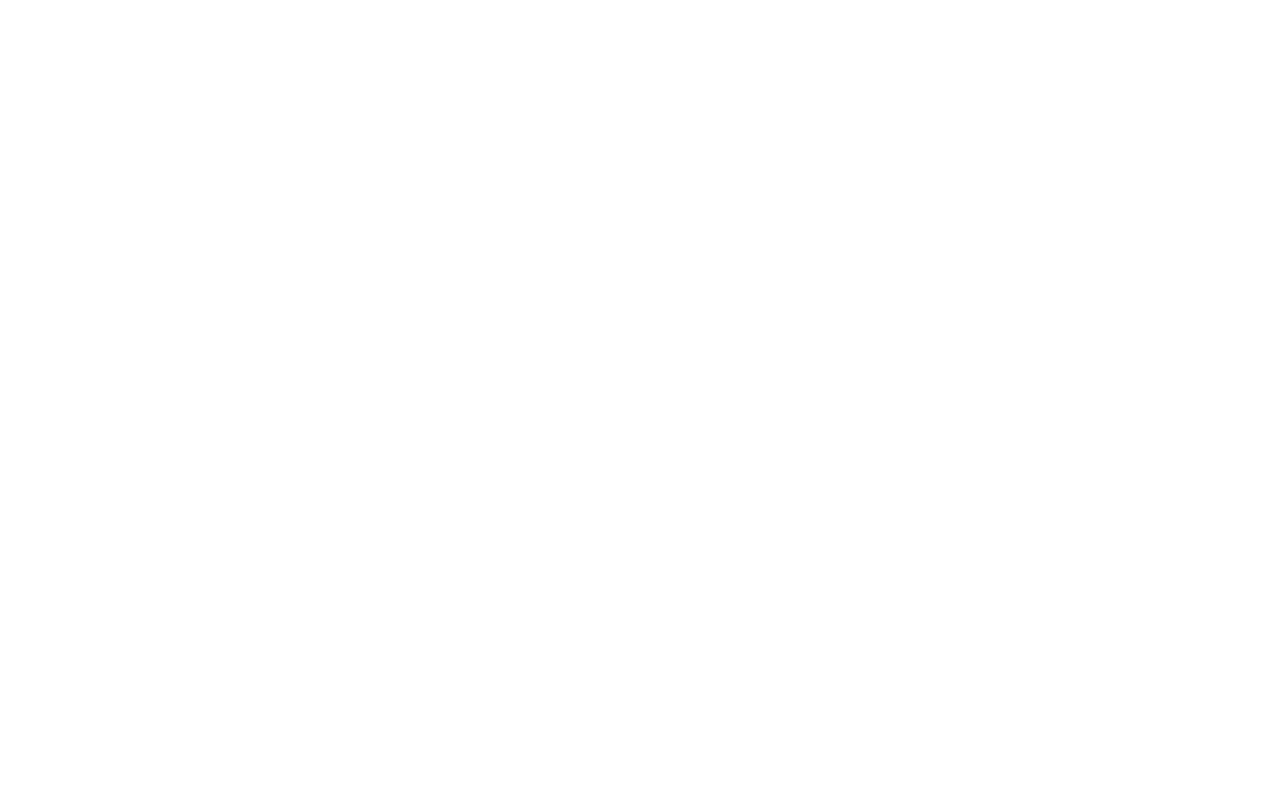
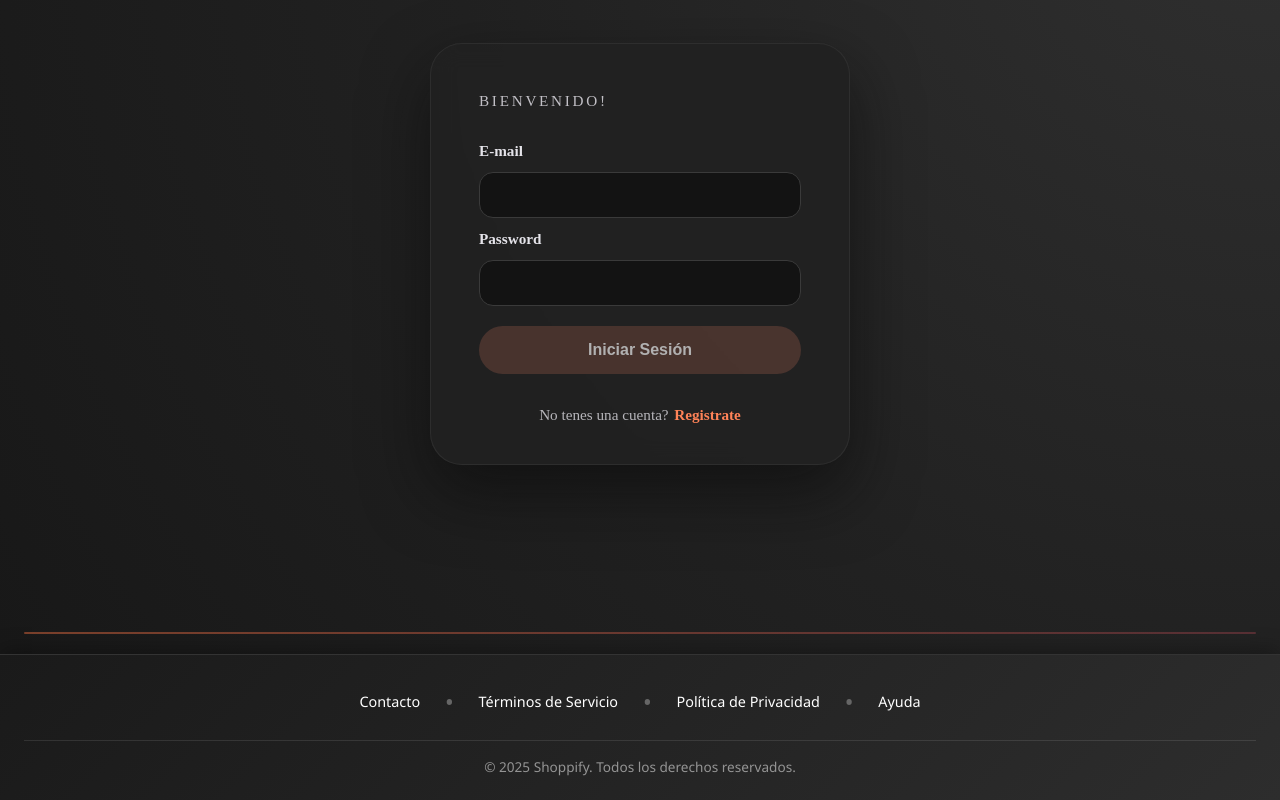
Before and after one commit to Newbie1337x/shoppify-ui, an Angular app: page /auth/login in a window 1280 px wide. Before the commit this address led to /. Shown: the part 234-1034 px from the top of the page. Before the commit the page ends 800 px from the top, so only its background shows below. Built offline with nearby package versions, Linux system fonts and the light colour scheme.

Commit message:
feat: header footer auth createds

```diff
--- /dev/null
+++ b/src/app/components/footer-auth/footer-auth.css
@@ -0,0 +1,109 @@
+.footer-auth {
+  background: linear-gradient(135deg, #1a1a1a 0%, #2d2d2d 100%);
+  color: #ffffff;
+  padding: 2rem 1.5rem 1.5rem;
+  text-align: center;
+  font-family: 'Segoe UI', Tahoma, Geneva, Verdana, sans-serif;
+  border-top: 1px solid #333;
+  box-shadow: 0 -4px 20px rgba(0, 0, 0, 0.3);
+  margin-top: auto;
+}
+
+
+.footer-links {
+  display: flex;
+  align-items: center;
+  justify-content: center;
+  gap: 1rem;
+  margin-bottom: 1.5rem;
+  flex-wrap: wrap;
+}
+
+.footer-link {
+  color: #ffffff;
+  text-decoration: none;
+  font-size: 0.9rem;
+  font-weight: 500;
+  transition: all 0.3s ease;
+  padding: 0.3rem 0.6rem;
+  border-radius: 6px;
+  position: relative;
+}
+
+.footer-link:hover {
+  color: #FF6B35;
+  background: rgba(255, 107, 53, 0.1);
+  transform: translateY(-1px);
+}
+
+.footer-link::after {
+  content: '';
+  position: absolute;
+  width: 0;
+  height: 2px;
+  bottom: -2px;
+  left: 50%;
+  background: linear-gradient(90deg, #FF6B35, #FF8C42);
+  transition: all 0.3s ease;
+  transform: translateX(-50%);
+}
+
+.footer-link:hover::after {
+  width: 100%;
+}
+
+.separator {
+  color: #666;
+  font-weight: bold;
+  font-size: 1.2rem;
+}
+
+.footer-bottom {
+  border-top: 1px solid rgba(255, 255, 255, 0.1);
+  padding-top: 1rem;
+}
+
+.copyright {
+  font-size: 0.85rem;
+  color: #b0b0b0;
+  margin: 0;
+  opacity: 0.8;
+}
+
+/* Responsive Design */
+@media (max-width: 768px) {
+  .footer-auth {
+    padding: 1.5rem 1rem 1rem;
+  }
+
+
+  .footer-links {
+    gap: 0.8rem;
+  }
+
+  .footer-link {
+    font-size: 0.85rem;
+    padding: 0.25rem 0.5rem;
+  }
+
+  .separator {
+    display: none;
+  }
+}
+
+@media (max-width: 480px) {
+  .footer-auth {
+    padding: 1.2rem 0.8rem 0.8rem;
+  }
+
+
+  .footer-links {
+    flex-direction: column;
+    gap: 0.5rem;
+  }
+
+  .footer-link {
+    display: block;
+    padding: 0.4rem 0.8rem;
+  }
+}
--- /dev/null
+++ b/src/app/components/footer-auth/footer-auth.html
@@ -0,0 +1,15 @@
+<footer class="footer-auth">
+  <div class="footer-links">
+    <a href="#" class="footer-link">Contacto</a>
+    <span class="separator">•</span>
+    <a href="#" class="footer-link">Términos de Servicio</a>
+    <span class="separator">•</span>
+    <a href="#" class="footer-link">Política de Privacidad</a>
+    <span class="separator">•</span>
+    <a href="#" class="footer-link">Ayuda</a>
+  </div>
+
+  <div class="footer-bottom">
+    <p class="copyright">© 2025 Shoppify. Todos los derechos reservados.</p>
+  </div>
+</footer>
--- a/src/app/components/header-auth/header-auth.html
+++ b/src/app/components/header-auth/header-auth.html
@@ -1,7 +1,7 @@
 <header class="header-auth">
   <div class="header-top">
     <div class="brand-block">
-      <a class="brand" routerLink="/home" aria-label="Ir al inicio">
+      <a class="brand" routerLink="/" aria-label="Ir al inicio">
         <img id="logo" class="logo-desktop" src="image/logo.png" alt="Shoppify">
       </a>
     </div>
--- a/src/app/components/user-avatar/user-avatar.ts
+++ b/src/app/components/user-avatar/user-avatar.ts
@@ -19,7 +19,7 @@
 
   toggleMenu() {
     if (!this.user) {
-      this.router.navigate(['/login']);
+      this.router.navigate(['/auth/login']);
       return;
     }
 
--- a/src/app/layouts/auth/auth.html
+++ b/src/app/layouts/auth/auth.html
@@ -1,2 +1,5 @@
-<app-header-auth></app-header-auth>
-<router-outlet></router-outlet>
+<main>
+    <app-header-auth></app-header-auth>
+    <router-outlet></router-outlet>
+    <app-footer-auth></app-footer-auth>
+</main>
--- a/src/app/layouts/auth/auth.ts
+++ b/src/app/layouts/auth/auth.ts
@@ -1,9 +1,10 @@
 import { Component } from '@angular/core';
 import { RouterOutlet } from '@angular/router';
 import { HeaderAuth } from "../../components/header-auth/header-auth";
+import { FooterAuth } from "../../components/footer-auth/footer-auth";
 @Component({
   selector: 'app-auth',
-  imports: [RouterOutlet, HeaderAuth],
+  imports: [RouterOutlet, HeaderAuth, FooterAuth],
   templateUrl: './auth.html',
   styleUrl: './auth.css'
 })
```
Also changed, not shown: src/app/app.routes.ts (+5 -4 lines), src/app/components/footer-auth/footer-auth.ts (added, +11 -0 lines), 1 other file (tests, documents, lock files or other folders).
